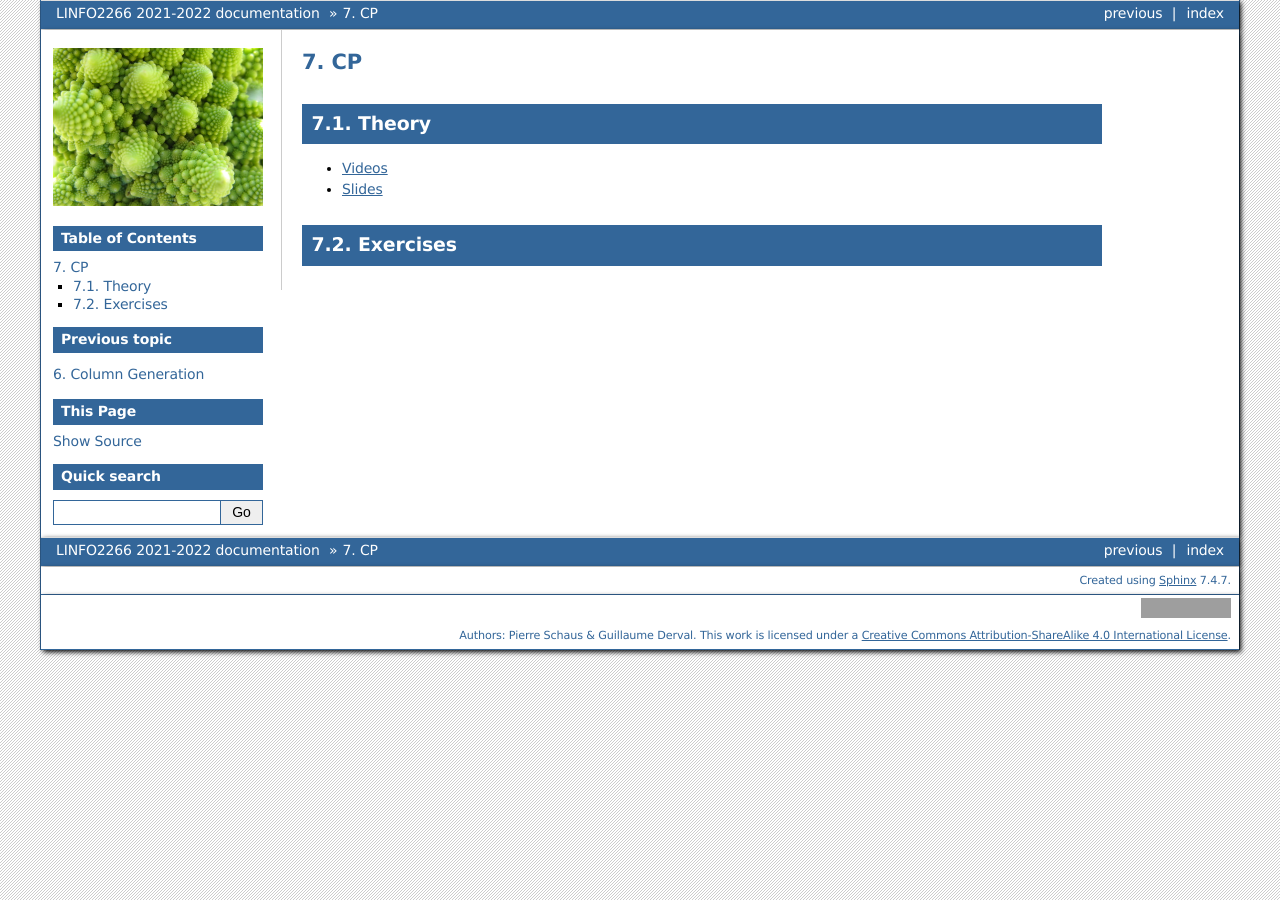
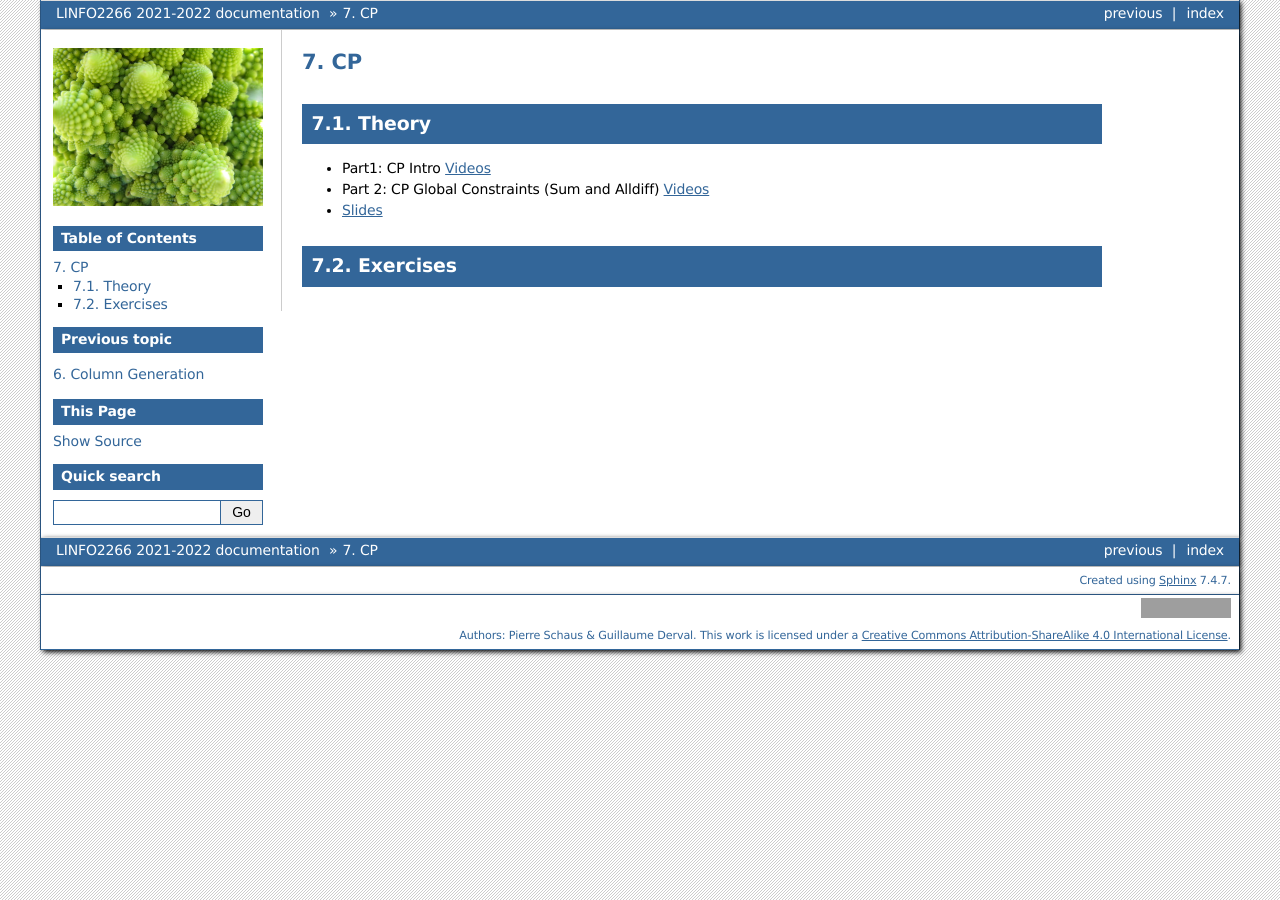
Before and after one commit to pschaus/linfo2266, a Sphinx documentation site: the page built from website/source/cp/index.rst, in a window 1280 px wide. Built offline with Sphinx 7.4.7, drawn with Linux system fonts in a browser that asks for light colours; grey boxes are pictures that could not be loaded.

Commit message:
cp part2: alldiff and sum

```diff
--- a/website/source/cp/index.rst
+++ b/website/source/cp/index.rst
@@ -8,7 +8,9 @@ CP
 Theory
 =======================================
 
-* `Videos <https://youtube.com/playlist?list=PLq6RpCDkJMyoH9ujmz6TBoAwT5Ax8RwqE>`_
+
+* Part1: CP Intro `Videos <https://youtube.com/playlist?list=PLq6RpCDkJMyoH9ujmz6TBoAwT5Ax8RwqE>`_
+* Part 2: CP Global Constraints (Sum and Alldiff) `Videos <https://youtube.com/playlist?list=PLq6RpCDkJMyobWsZjf7H-jo0fBmrPft92>`_
 * `Slides <https://www.icloud.com/keynote/0aThJXjzo9AWcJXwLQ_bx2AWQ#07-08-minicp>`_
 
 Exercises
```
